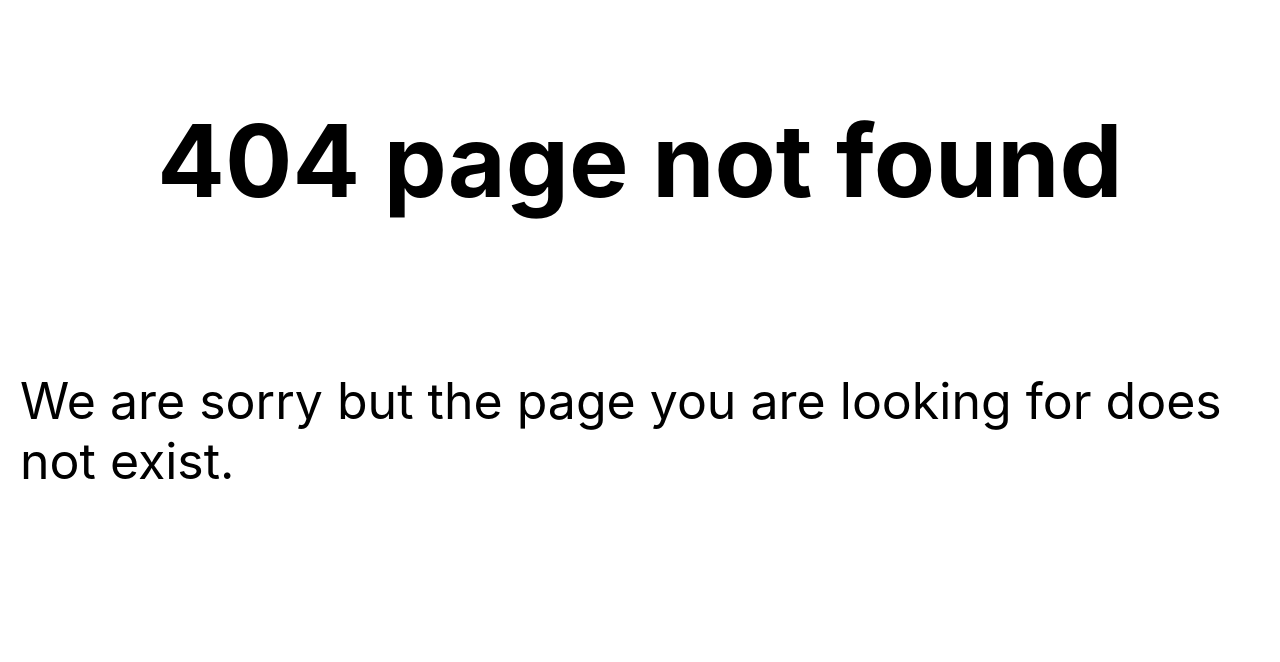
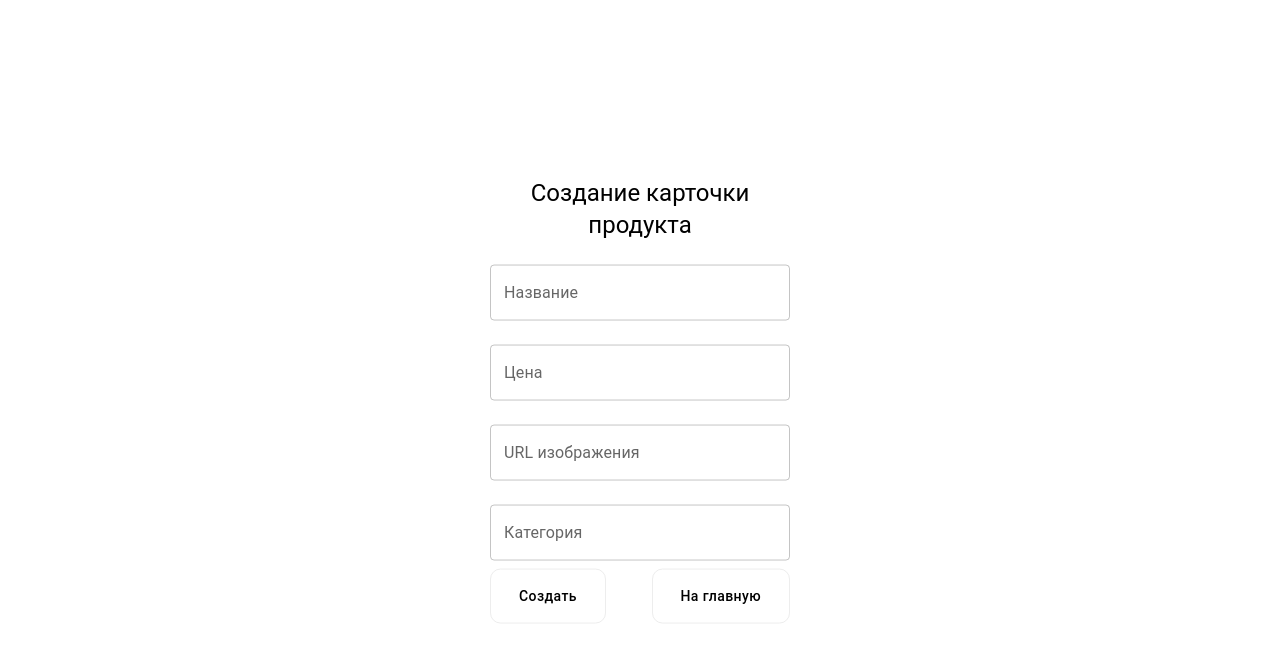
Before and after one commit to uuNick/LAB_4, a React (Create React App) app: page /create_product_card in a window 1280 px wide. Before the commit this address had no page. Shown: the top 662 px of the page. Built offline with nearby package versions, Linux system fonts and the light colour scheme.

Commit message:
Add create product card form

```diff
--- a/package.json
+++ b/package.json
@@ -11,13 +11,15 @@
     "@testing-library/jest-dom": "^5.17.0",
     "@testing-library/react": "^13.4.0",
     "@testing-library/user-event": "^13.5.0",
+    "formik": "^2.4.6",
     "react": "^18.3.1",
     "react-dom": "^18.3.1",
     "react-redux": "^9.1.2",
     "react-router-dom": "^6.27.0",
     "react-scripts": "5.0.1",
     "reactjs-popup": "^2.0.6",
-    "web-vitals": "^2.1.4"
+    "web-vitals": "^2.1.4",
+    "yup": "^1.4.0"
   },
   "scripts": {
     "start": "react-scripts start",
--- a/src/App.js
+++ b/src/App.js
@@ -1,7 +1,7 @@
 import React, { useState } from 'react';
 import { BrowserRouter as Router, Route, Routes } from 'react-router-dom';
 import Catalog from './pages/Catalog';
-import Discounts from './pages/Discounts';
+import CreateProductCard from './pages/CreateProductCard';
 import Main from './pages/Main';
 import Basket from './pages/Basket';
 import NotFound404 from './pages/NotFound404';
@@ -12,7 +12,7 @@ function App() {
       <Routes>
         <Route path="/" element={<Main />} />
         <Route path="/catalog" element={<Catalog />} />
-        <Route path="/discounts" element={<Discounts />} />
+        <Route path="/create_product_card" element={<CreateProductCard />} />
         <Route path="/basket" element={<Basket />} />
         <Route path="*" element={<NotFound404 />} />
       </Routes>
--- a/src/components/Catalog_Cards/Catalog_cards.js
+++ b/src/components/Catalog_Cards/Catalog_cards.js
@@ -3,12 +3,7 @@ import './Catalog_cards.css';
 import { useSelector, useDispatch } from 'react-redux';
 import { setCategory, setSortOrder } from '../../slices/productsSlice';
 import { addItem, removeItem } from '../../slices/basketSlice';
-import Button from '@mui/material/Button';
-import Radio from '@mui/material/Radio';
-import RadioGroup from '@mui/material/RadioGroup';
-import FormControlLabel from '@mui/material/FormControlLabel';
-import FormControl from '@mui/material/FormControl';
-import FormLabel from '@mui/material/FormLabel';
+import { Button, Radio, RadioGroup, FormControlLabel, FormControl, FormLabel } from '@mui/material';
 
 const Catalog_cards = () => {
 
@@ -29,7 +24,7 @@ const Catalog_cards = () => {
     const filteredItemsOnTitle = products.filter(item =>
         item.title.toLowerCase().includes(searchQuery?.toLowerCase() || ''));
 
-    const showFilters = filteredItemsOnTitle.length >= 3; // Условие для показа фильтров
+    const showFilters = filteredItemsOnTitle.length >= 3;
 
     const filteredProducts = filteredItemsOnTitle.filter((product) => {
         return category === '' || product.type === category;
@@ -39,14 +34,12 @@ const Catalog_cards = () => {
         const priceA = parseFloat(a.price);
         const priceB = parseFloat(b.price);
 
-        console.log(searchQuery);
-
         if (sortOrder === 'asc') {
             return priceA - priceB;
         } else if (sortOrder === 'desc') {
             return priceB - priceA;
         } else {
-            return 0; // По умолчанию
+            return 0;
         }
     });
 
@@ -100,7 +93,6 @@ const Catalog_cards = () => {
                                 <a className="card_title">{item.title}</a>
                                 <Button variant="outlined" color='primary.contrastText' sx={{ padding: '10px 20px', margin: '0', marginTop: 'auto' }} onClick={() => {
                                     isInBasket(item.id) ? removeFromBasket(item) : addToBasket(item);
-                                    console.log(busketItems);
                                 }}
                                 >
                                     {isInBasket(item.id) ? 'Удалить из корзины' : 'В корзину'}
--- a/src/components/Catalog_Header/Catalog_header.js
+++ b/src/components/Catalog_Header/Catalog_header.js
@@ -16,7 +16,6 @@ const Catalog_header = () => {
     const cardTitles = data.map(card => card.title);
 
     const setSearchValue = (event, newValue) => {
-        console.log(newValue);
         dispatch(setSearchQuery(newValue || ''));
     };
 
--- a/src/components/Main_section/Main_section.js
+++ b/src/components/Main_section/Main_section.js
@@ -2,6 +2,7 @@ import React from 'react';
 import './Main_section.css';
 import data from '../../data/cards.json'
 import { useNavigate } from 'react-router-dom';
+import { useSelector } from 'react-redux';
 import Card from '@mui/material/Card';
 import CardContent from '@mui/material/CardContent';
 import CardMedia from '@mui/material/CardMedia';
@@ -12,9 +13,12 @@ import Button from '@mui/material/Button';
 
 const Main_section = () => {
 
+    const { products } = useSelector((state) => state.products);
+
     const navigate = useNavigate();
 
     const goToCatalog = () => {
+        console.log(products)
         navigate('/catalog');
     };
 
--- /dev/null
+++ b/src/pages/CreateProductCard.js
@@ -0,0 +1,147 @@
+import React, { useState } from 'react';
+import { useNavigate } from 'react-router-dom';
+import { useDispatch, useSelector } from 'react-redux';
+import { createProduct } from '../slices/productsSlice';
+import { TextField, Button, Typography, Box, Alert, Snackbar} from '@mui/material';
+import { useFormik } from 'formik';
+import * as yup from 'yup';
+
+
+const validationSchema = yup.object({
+    title: yup.string().required('Название обязательно'),
+    price: yup.number().required('Цена обязательна').positive('Цена должна быть положительной'),
+    img: yup.string().required('Путь к изображению обязателен'),
+    type: yup.string().required('Категория обязательна'),
+});
+
+
+const CreateProductCard = () => {
+    const dispatch = useDispatch();
+    const { products } = useSelector((state) => state.products);
+    const [open, setOpen] = useState(false);
+    const [severity, setSeverity] = useState('success');
+    const [message, setMessage] = useState('');
+
+    const handleClose = (event, reason) => {
+        if (reason === 'clickaway') {
+            return;
+        }
+        setOpen(false);
+    };
+
+    const handleCreateProductSuccess = (message) => {
+        setSeverity('success');
+        setMessage(message);
+        setOpen(true);
+    };
+
+    const handleCreateProductError = (message) => {
+        setSeverity('error');
+        setMessage(message);
+        setOpen(true);
+    };
+
+    const formik = useFormik({
+        initialValues: {
+            title: '',
+            price: '',
+            type: '',
+            img: '',
+        },
+        validationSchema: validationSchema,
+        onSubmit: (values, {resetForm}) => {
+            try {
+                const valuesWithIndex = { id: products.length + 1, ...values };
+                dispatch(createProduct(valuesWithIndex));
+                handleCreateProductSuccess('Карточка продукта успешно создана!');
+                resetForm();
+            } catch (e) {
+                handleCreateProductError(`Ошибка при создании карточки: ${e.message}`);
+            }
+        },
+    });
+
+    const navigate = useNavigate();
+
+    const goToMainPage = () => {
+        navigate('/');
+    };
+
+    return (
+        <>
+            <Box component="form" onSubmit={formik.handleSubmit} noValidate
+                sx={{
+                    maxWidth: '30em',
+                    position: 'absolute',
+                    top: '50%',
+                    left: '50%',
+                    transform: 'translate(-50%,-50%)',
+                    textAlign: 'center',
+                }}>
+                <Typography variant="h5" gutterBottom>
+                    Создание карточки продукта
+                </Typography>
+                <TextField
+                    fullWidth
+                    margin="normal"
+                    id="title"
+                    name="title"
+                    label="Название"
+                    value={formik.values.title}
+                    onChange={formik.handleChange}
+                    error={formik.touched.title && Boolean(formik.errors.title)}
+                    helperText={formik.touched.title && formik.errors.title}
+                />
+                <TextField
+                    fullWidth
+                    margin="normal"
+                    id="price"
+                    name="price"
+                    label="Цена"
+                    type="number"
+                    value={formik.values.price}
+                    onChange={formik.handleChange}
+                    error={formik.touched.price && Boolean(formik.errors.price)}
+                    helperText={formik.touched.price && formik.errors.price}
+                />
+                <TextField
+                    fullWidth
+                    margin="normal"
+                    id="img"
+                    name="img"
+                    label="URL изображения"
+                    value={formik.values.img}
+                    onChange={formik.handleChange}
+                    error={formik.touched.img && Boolean(formik.errors.img)}
+                    helperText={formik.touched.img && formik.errors.img}
+                />
+                <TextField
+                    fullWidth
+                    margin="normal"
+                    id="type"
+                    name="type"
+                    label="Категория"
+                    value={formik.values.type}
+                    onChange={formik.handleChange}
+                    error={formik.touched.type && Boolean(formik.errors.type)}
+                    helperText={formik.touched.type && formik.errors.type}
+                />
+                <Box sx={{ display: "flex", justifyContent: "space-between" }}>
+                    <Button variant="outlined" color='primary.contrastText' type="submit">
+                        Создать
+                    </Button>
+                    <Button variant="outlined" color='primary.contrastText' onClick={goToMainPage}>
+                        На главную
+                    </Button>
+                </Box>
+            </Box>
+            <Snackbar open={open} autoHideDuration={6000} onClose={handleClose}>
+                <Alert onClose={handleClose} severity={severity} sx={{ width: '100%' }}>
+                    {message}
+                </Alert>
+            </Snackbar>
+        </>
+    );
+};
+
+export default CreateProductCard;
--- a/src/pages/Discounts.js
+++ /dev/null
@@ -1,7 +0,0 @@
-import React from 'react';
-
-const Discounts = () => {
-  return <h1>Скидки</h1>;
-};
-
-export default Discounts;
--- a/src/pages/Main.js
+++ b/src/pages/Main.js
@@ -6,7 +6,7 @@ import Footer from '../components/Footer/Footer';
 const Main = () => {
     const links = [
         { path: '/catalog', text: 'Каталог' },
-        { path: '/discounts', text: 'Скидки' },
+        { path: '/create_product_card', text: 'Создать' },
     ];
     const additional_pages_links = [
         { href: 'mailto:nikitasidarenko@gmail.com', text: 'nikitasidarenko@gmail.com' },
--- a/src/slices/productsSlice.js
+++ b/src/slices/productsSlice.js
@@ -6,6 +6,8 @@ const initialState = {
   category: '',
   sortOrder: 'none',
   searchQuery: '',
+  status: 'idle',
+  error: null,
 };
 
 const productsSlice = createSlice({
@@ -21,8 +23,11 @@ const productsSlice = createSlice({
     setSearchQuery: (state, action) => {
       state.searchQuery = action.payload;
     },
+    createProduct: (state, action) => {
+      state.products.push(action.payload);
+    },
   },
 });
 
-export const { setCategory, setSortOrder, setSearchQuery } = productsSlice.actions;
+export const { setCategory, setSortOrder, setSearchQuery, createProduct } = productsSlice.actions;
 export default productsSlice.reducer;
```
Also changed, not shown: src/images/products/burger_10.jpg (added), 1 other file (tests, documents, lock files or other folders).
